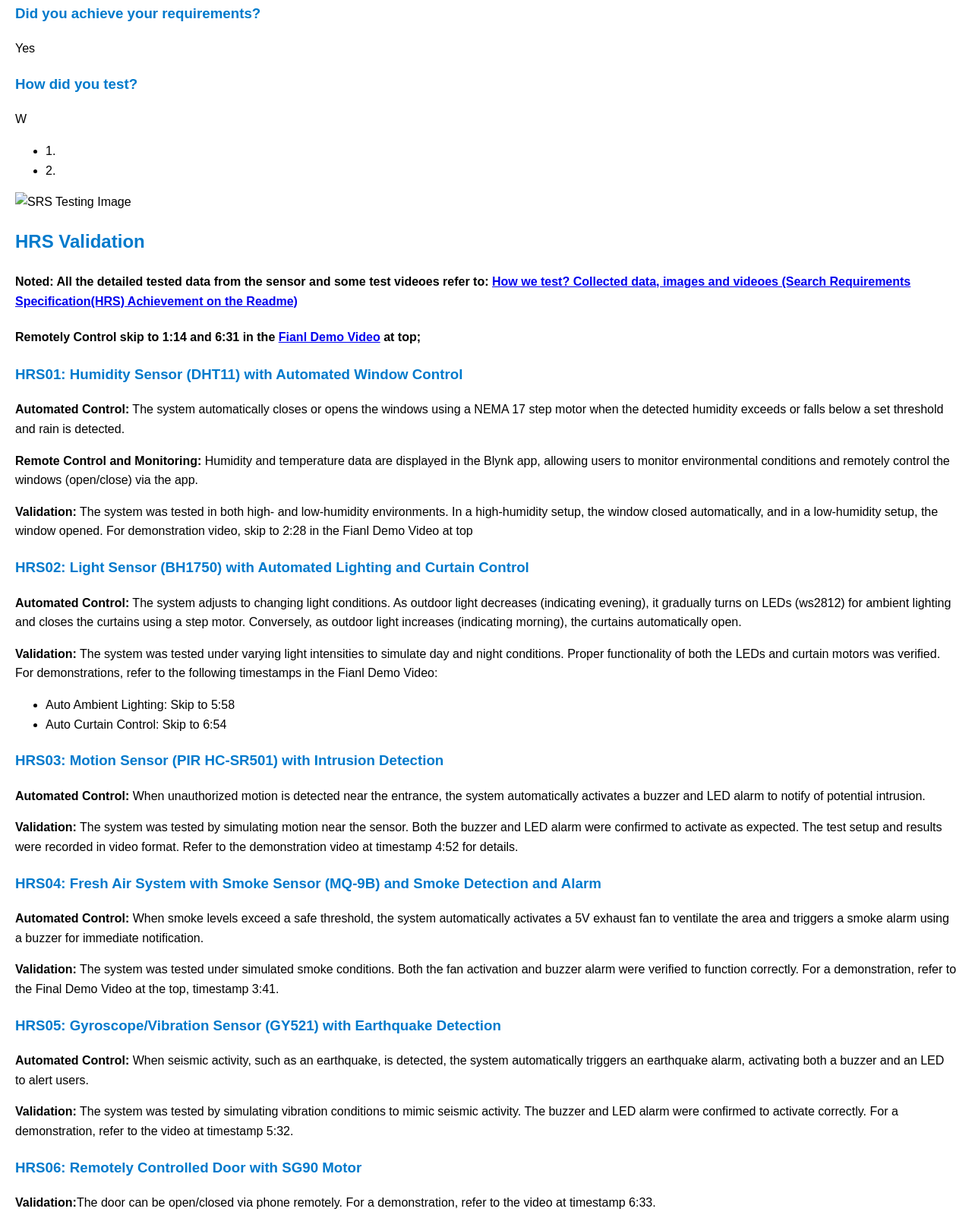
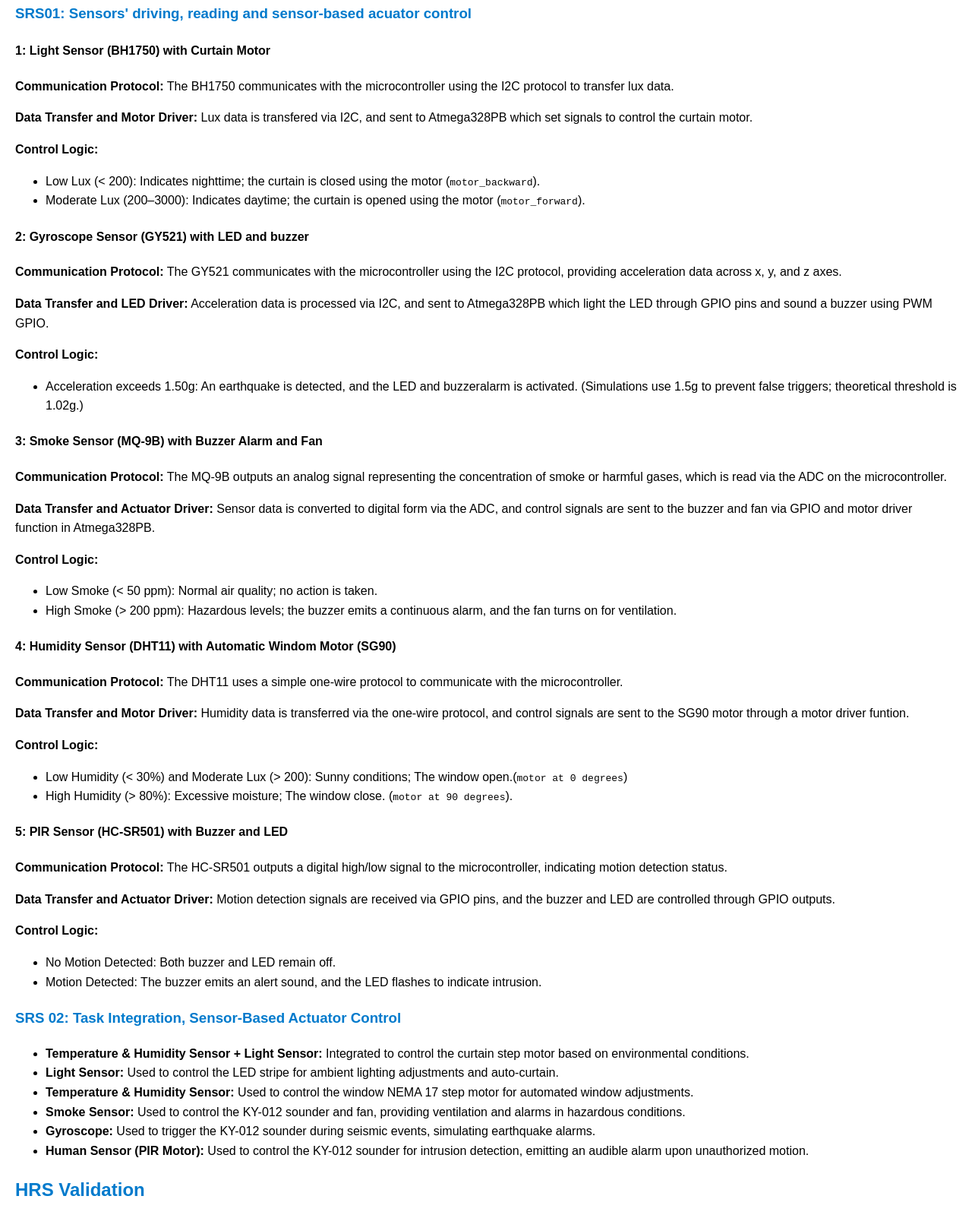
Before and after one commit to HTUPENN/ESE519Smart-Devices-SmartHome-Ciruit-Circus, a plain HTML site: page index.html in a window 1280 px wide. Shown: the part 3004-4603 px from the top of the page at 76% size. Drawn offline with Linux system fonts and the light colour scheme.

Commit message:
SRS01 02; ALL HRS; OVERALL SKLOTON, DISCIPTION; CONCLUSION BY HT

```diff
--- a/index.html
+++ b/index.html
@@ -79,17 +79,92 @@
     <!-- 3. SRS Validation -->
     <section>
         <h2>SRS Validation</h2>
-        <h3>Did you achieve your requirements?</h3>
-        <p>Yes</p>
-        <h3>How did you test?</h3>
-        <p>W</p>
-        <ul>
-            <li>1.</li>
-            <li>2.</li>
-        </ul>
+    </section>
 
-        <img src="srs-testing-image.jpg" alt="SRS Testing Image">
+    <section>
+        <h3>SRS01: Sensors' driving, reading and sensor-based acuator control</h3>
     </section>
+
+ <section>
+    <h4>1: Light Sensor (BH1750) with Curtain Motor</h4>
+    <p><strong>Communication Protocol:</strong> The BH1750 communicates with the microcontroller using the I2C protocol to transfer lux data.</p>
+    <p><strong>Data Transfer and Motor Driver:</strong> Lux data is transfered via I2C, and sent to Atmega328PB which set signals to control the curtain motor.</p>
+    <p><strong>Control Logic:</strong></p>
+    <ul>
+        <li>Low Lux (< 200): Indicates nighttime; the curtain is closed using the motor (<code>motor_backward</code>).</li>
+        <li>Moderate Lux (200–3000): Indicates daytime; the curtain is opened using the motor (<code>motor_forward</code>).</li>
+    </ul>
+</section>
+
+<section>
+    <h4>2: Gyroscope Sensor (GY521) with LED and buzzer</h4>
+    <p><strong>Communication Protocol:</strong> The GY521 communicates with the microcontroller using the I2C protocol, providing acceleration data across x, y, and z axes.</p>
+    <p><strong>Data Transfer and LED Driver:</strong> Acceleration data is processed via I2C, and sent to Atmega328PB which light the LED through GPIO pins and sound a buzzer using PWM GPIO.</p>
+    <p><strong>Control Logic:</strong></p>
+    <ul>
+        <li>Acceleration exceeds 1.50g: An earthquake is detected, and the LED and buzzeralarm is activated. (Simulations use 1.5g to prevent false triggers; theoretical threshold is 1.02g.)</li>
+    </ul>
+</section>
+
+<section>
+    <h4>3: Smoke Sensor (MQ-9B) with Buzzer Alarm and Fan</h4>
+    <p><strong>Communication Protocol:</strong> The MQ-9B outputs an analog signal representing the concentration of smoke or harmful gases, which is read via the ADC on the microcontroller.</p>
+    <p><strong>Data Transfer and Actuator Driver:</strong> Sensor data is converted to digital form via the ADC, and control signals are sent to the buzzer and fan via GPIO and motor driver function in Atmega328PB.</p>
+    <p><strong>Control Logic:</strong></p>
+    <ul>
+        <li>Low Smoke (< 50 ppm): Normal air quality; no action is taken.</li>
+        <li>High Smoke (> 200 ppm): Hazardous levels; the buzzer emits a continuous alarm, and the fan turns on for ventilation.</li>
+    </ul>
+</section>
+
+<section>
+    <h4>4: Humidity Sensor (DHT11) with Automatic Windom Motor (SG90)</h4>
+    <p><strong>Communication Protocol:</strong> The DHT11 uses a simple one-wire protocol to communicate with the microcontroller.</p>
+    <p><strong>Data Transfer and Motor Driver:</strong> Humidity data is transferred via the one-wire protocol, and control signals are sent to the SG90 motor through a motor driver funtion.</p>
+    <p><strong>Control Logic:</strong></p>
+    <ul>
+        <li>Low Humidity (< 30%) and Moderate Lux (> 200): Sunny conditions; The window open.(<code>motor at 0 degrees</code>)</li>
+        <li>High Humidity (> 80%): Excessive moisture; The window close. (<code>motor at 90 degrees</code>).</li>
+    </ul>
+</section>
+
+<section>
+    <h4>5: PIR Sensor (HC-SR501) with Buzzer and LED</h4>
+    <p><strong>Communication Protocol:</strong> The HC-SR501 outputs a digital high/low signal to the microcontroller, indicating motion detection status.</p>
+    <p><strong>Data Transfer and Actuator Driver:</strong> Motion detection signals are received via GPIO pins, and the buzzer and LED are controlled through GPIO outputs.</p>
+    <p><strong>Control Logic:</strong></p>
+    <ul>
+        <li>No Motion Detected: Both buzzer and LED remain off.</li>
+        <li>Motion Detected: The buzzer emits an alert sound, and the LED flashes to indicate intrusion.</li>
+    </ul>
+</section>
+
+
+    <h3>SRS 02: Task Integration, Sensor-Based Actuator Control</h3>
+    <ul>
+        <li>
+            <strong>Temperature & Humidity Sensor + Light Sensor:</strong>
+            Integrated to control the curtain step motor based on environmental conditions.
+        </li>
+        <li>
+            <strong>Light Sensor:</strong> Used to control the LED stripe for ambient lighting adjustments and auto-curtain.
+        </li>
+        <li>
+            <strong>Temperature & Humidity Sensor:</strong> Used to control the window NEMA 17 step motor for automated window adjustments.
+        </li>
+        <li>
+            <strong>Smoke Sensor:</strong> Used to control the KY-012 sounder and fan, providing ventilation and alarms in hazardous conditions.
+        </li>
+        <li>
+            <strong>Gyroscope:</strong> Used to trigger the KY-012 sounder during seismic events, simulating earthquake alarms.
+        </li>
+        <li>
+            <strong>Human Sensor (PIR Motor):</strong> Used to control the KY-012 sounder for intrusion detection, emitting an audible alarm upon unauthorized motion.
+        </li>
+    </ul>
+
+
+</section>
 
     <!-- 4. HRS Validation -->
     <section>
@@ -110,7 +185,7 @@
     <section>
         <h3>HRS02: Light Sensor (BH1750) with Automated Lighting and Curtain Control</h3>
 
-        <p><strong>Automated Control:</strong> The system adjusts to changing light conditions. As outdoor light decreases (indicating evening), it gradually turns on LEDs (ws2812) for ambient lighting and closes the curtains using a step motor. Conversely, as outdoor light increases (indicating morning), the curtains automatically open.</p>
+        <p><strong>Automated Control:</strong> The system adjusts to changing light conditions. As outdoor light decreases (indicating evening), it gradually turns on LEDs (ws2812) for ambient lighting and closes the curtains using a step motor. Conversely, as outdoor light increases (indicating morning), the curtains automatically open. Curtain motor is connected to a H-bridge to control the close/open of the curtain through Through our curtain-motor driver function</p>
 
         <p><strong>Validation:</strong> The system was tested under varying light intensities to simulate day and night conditions. Proper functionality of both the LEDs and curtain motors was verified. For demonstrations, refer to the following timestamps in the Fianl Demo Video:
         <ul>
@@ -170,6 +245,23 @@
 
     </section>
 
+    <section>
+    <h3>Performance Metrics and Shortcomings</h3>
+
+    <h4>Performance Metrics</h4>
+    <ul>
+        <li><strong>Power Efficiency:</strong> The system operates within a power budget of 12V DC, supporting all sensors and actuators without significant voltage drops.</li>
+        <li><strong>Component Responsiveness:</strong> Motors (e.g., NEMA 17, SG90) responded promptly to control signals, with activation times under 300ms.</li>
+        <li><strong>Sensor Integration:</strong> All sensors (DHT11, MQ-9B, PIR, gyroscope) exhibited stable performance under various environmental conditions.</li>
+    </ul>
+
+    <h4>Shortcomings</h4>
+    <ul>
+        <li><strong>Smoke Sensor:</strong> Reduced sensitivity was observed when operating under extreme temperatures, necessitating recalibration to maintain accuracy.</li>
+        <li><strong>Scalability Limitation:</strong> The reliance on wired SPI for microcontroller communication constrained the system's scalability for larger deployments.</li>
+    </ul>
+</section>
+
 
 
     </section>
```
